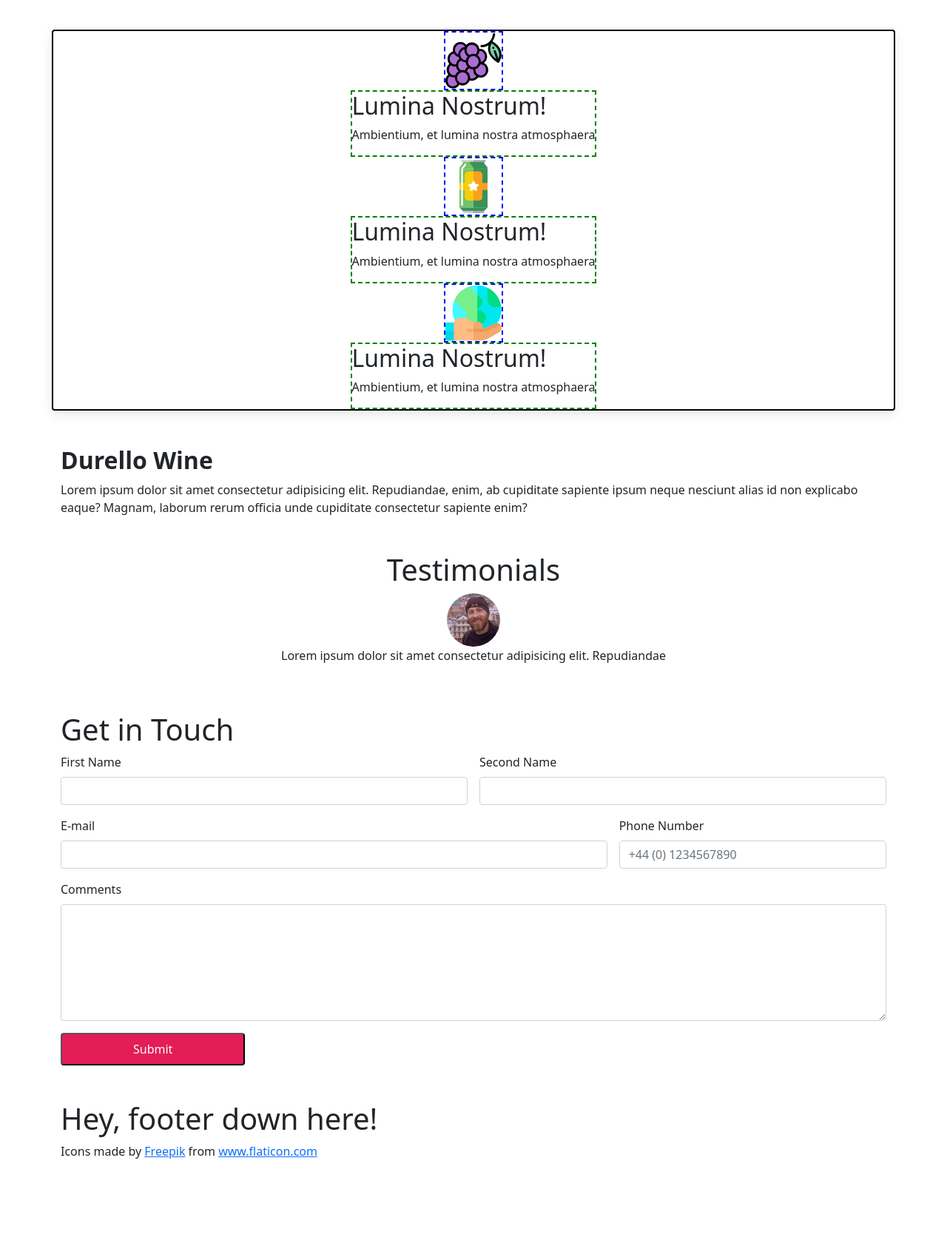
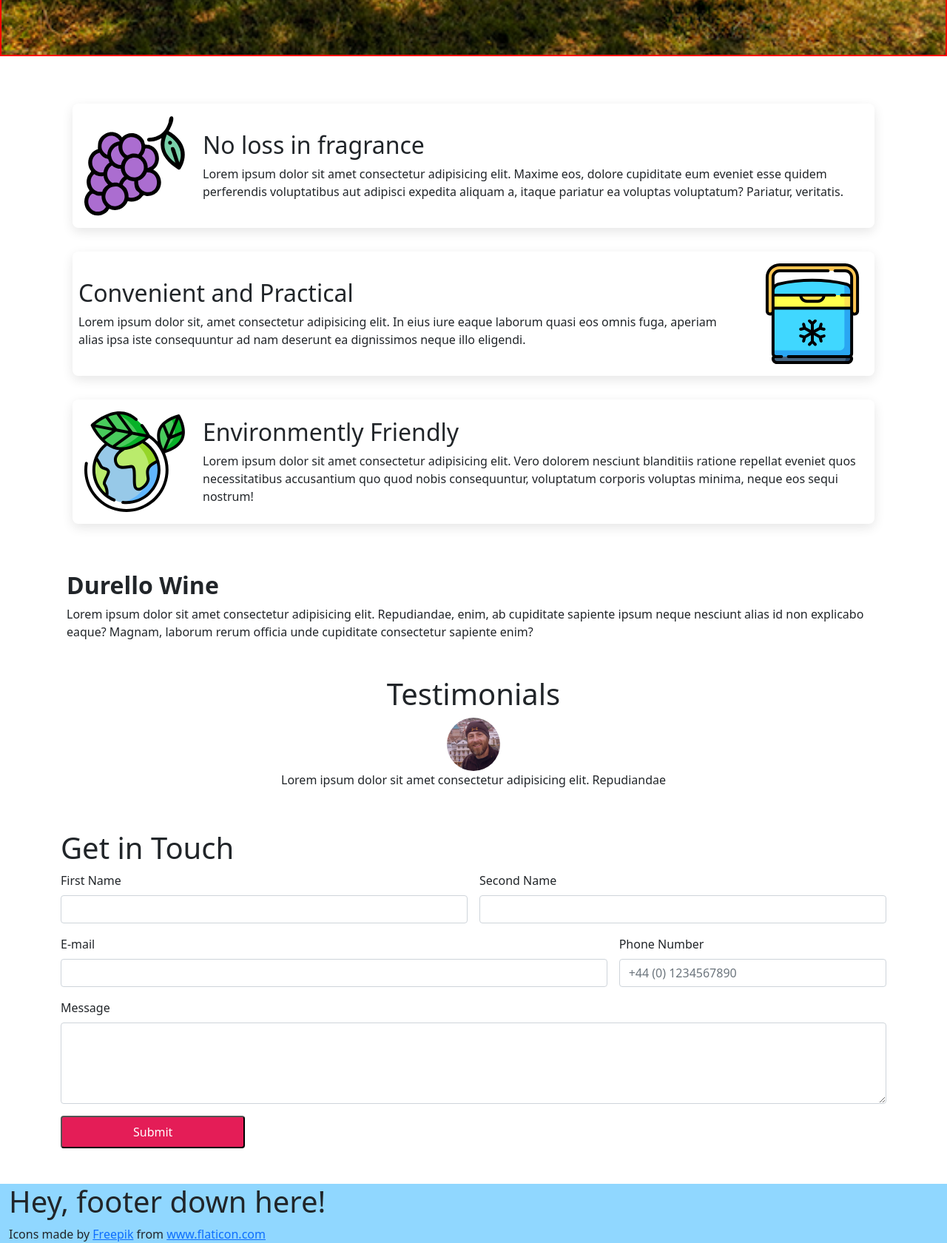
Before and after one commit to GiovanniReniero/Bubbly_Bandits_LP, a plain HTML site: page index.html in a window 1280 px wide. Shown: the part 1000-2680 px from the top of the page at 74% size. Before the commit the page ends 2568 px from the top, so only its background shows below. Drawn offline with nearby package versions, Linux system fonts and the light colour scheme; a web font is replaced by a local one.

Commit message:
form done, fixing design

```diff
--- a/components/banners.css
+++ b/components/banners.css
@@ -11,10 +11,12 @@
 /* font-family: 'Roboto', sans-serif; */
 /* font-family: 'Sorts Mill Goudy', serif; */
 
+.container{
 
+}
 
 #banner h1{
-  font-family: 'Sorts Mill Goudy', serif;
+  font-family: 'Roboto', sans-serif;
   font-weight: bold;
   font-size: 45px;
   text-shadow: 2px 2px 3px rgba(0 ,0, 0, 0.3);
--- a/components/cards.css
+++ b/components/cards.css
@@ -1,19 +1,39 @@
 .card_product{
   display: flex;
-  border: solid 2px black;
+  /* border: solid 2px black; */
   flex-direction: column;
   align-items: center;
   border-radius: 4px;
-  box-shadow: 0px 5px 15px rgba(0 ,0, 0, 0.1);
+  /* box-shadow: 0px 5px 15px rgba(0 ,0, 0, 0.1); */
 }
 
 .card_stuff{
-  border: 2px dashed green;
+  border: #B8B3BE;
+  border-radius: 8px;
+  /* width: 800px; */
+  display: flex;
+  justify-content: space-between;
+  align-items: center;
+  background-color: 2px solid #BFD0E0;
+  margin: 16px;
+  box-shadow: 0px 5px 15px rgba(0 ,0, 0, 0.1);
+
 }
 
-.picture_product{
-  border: 2px dashed blue;
-  border: ;
-  height: 80px;
-  /* best find some icons here */
+.cardIcon{
+  margin: 16px;
+  /* border: 2px dashed blue; */
+  height: 136px;
 }
+
+.cardText h2 p{
+  font-family: 'Roboto', sans-serif;
+}
+
+h2 {
+margin: 8px;
+}
+
+p{
+  margin: 0px 8px 8px 8px ;
+}
--- /dev/null
+++ b/components/footers.css
@@ -0,0 +1,5 @@
+.footer{
+  background-color: #90D7FF;
+
+
+}
--- a/components/navbars.css
+++ b/components/navbars.css
@@ -1,4 +1,4 @@
 #nav_logo{
-  max-height: 50px;
+  max-height: 80px;
   border-radius: 50%;
 }
--- a/index.html
+++ b/index.html
@@ -23,15 +23,13 @@
 <body>
 
 
-    <!-- <h1>This is Bubbly Bandits! And this is where the banner will be.</h1> -->
 
       <!-- navigation bar -->
 
-    <!-- <div class="position-sticky"> -->
       <nav class="navbar sticky-top navbar-expand-lg navbar-light bg-light ">
         <div class="container-fluid">
           <a class="navbar-brand" href="#">
-            <img src="images/logos/Glass Only Black on Sky Blue.png" id=nav_logo alt="Bubbly Bandits Logo" class="d-inline-block align-top">
+            <img src="images/logos/Glass Only Black on Nothin.png" id=nav_logo alt="Bubbly Bandits Logo" class="d-inline-block align-top">
           </a>
           <button class="navbar-toggler" type="button" data-bs-toggle="collapse" data-bs-target="#navbarSupportedContent" aria-controls="navbarSupportedContent" aria-expanded="false" aria-label="Toggle navigation">
             <span class="navbar-toggler-icon"></span>
@@ -64,12 +62,11 @@
           </div>
         </div>
       </nav>
-    <!-- </div> -->
 
     <div  id="banner" style="background-image: url(images/view.png);">
       <div class="container" >
         <img src="images/Logo transparent White.png" alt="" class="logo">
-        <h1>Prize Winning Italian Wine in a Convenient Package?</h1>
+        <h1>Prize Winning Sparkling Italian Wine in a Convenient Package?</h1>
         <h1>We CAN!</h1>
         <div class="button">
           <a href="#" class = "btn_airbnb">Find out More!</a>
@@ -80,22 +77,30 @@
 
     <div class="card_product container mt-5">
 
-        <img src="images/icons/grape2.svg" alt="" class = "picture_product">
-        <div class="card_stuff">
-          <h2>Lumina Nostrum!</h2>
-          <p>Ambientium, et lumina nostra atmosphaera</p>
+      <div class="card_stuff">
+          <img src="images/icons/grape2.svg" alt="" class="cardIcon firstCard">
+          <div class="cardText">
+            <h2>No loss in fragrance</h2>
+            <p>
+              Lorem ipsum dolor sit amet consectetur adipisicing elit. Maxime eos,  dolore cupiditate eum eveniet esse quidem perferendis voluptatibus aut   adipisci expedita aliquam a, itaque pariatur ea voluptas voluptatum?  Pariatur, veritatis.
+            </p>
+          </div>
         </div>
 
-        <img src="images/icons/beer-can2.svg" alt="" class = "picture_product">
         <div class="card_stuff">
-          <h2>Lumina Nostrum!</h2>
-          <p>Ambientium, et lumina nostra atmosphaera</p>
+          <div class="cardText">
+            <h2>Convenient and Practical</h2>
+            <p>Lorem ipsum dolor sit, amet consectetur adipisicing elit. In eius iure eaque laborum quasi eos omnis fuga, aperiam alias ipsa iste consequuntur ad nam deserunt ea dignissimos neque illo eligendi.</p>
+          </div>
+          <img src="images/icons/portability.svg" alt="" class="cardIcon secondCard">
         </div>
 
-        <img src="images/icons/sustainability.svg" alt="" class = "picture_product">
         <div class="card_stuff">
-          <h2>Lumina Nostrum!</h2>
-          <p>Ambientium, et lumina nostra atmosphaera</p>
+          <img src="images/icons/planet-earth.svg" alt="" class="cardIcon thirdCard">
+          <div class="cardText">
+            <h2>Environmently Friendly</h2>
+            <p>Lorem ipsum dolor sit amet consectetur adipisicing elit. Vero dolorem nesciunt blanditiis ratione repellat eveniet quos necessitatibus accusantium quo quod nobis consequuntur, voluptatum corporis voluptas minima, neque eos sequi nostrum!</p>
+          </div>
         </div>
       </div>
 
@@ -115,21 +120,24 @@
    <div class="container mt-5">
      <h1>Get in Touch</h1>
 
-    <form action="" class="row g-3">
+    <form action="https://formsubmit.co/nrg11@hotmail.com" method="POST" class="row g-3">
+
+      <input type="hidden" name="_next" value="https://yourdomain.co/thanks.html">
+      <input type="hidden" name="_subject" value="New Interest in Bubbly Bandits!">
 
        <div class="col-md-6">
-        <label for="first_name" class="form-label">First Name</label>
-        <input type="text" id="first_name" class="form-control" name="first_name" required>
+        <label for="firstName" class="form-label">First Name</label>
+        <input type="text" id="firstName" class="form-control" name="firstName" required>
       </div>
 
       <div class="col-md-6">
-        <label for="second_name" class="form-label">Second Name</label>
-        <input type="text" id="second_name" class="form-control" name="second_name" required>
+        <label for="secondName" class="form-label">Second Name</label>
+        <input type="text" id="secondName" class="form-control" name="secondName" required>
       </div>
 
       <div class="col-md-8">
-        <label for="e_mail" class="form-label">E-mail</label>
-        <input type="email" id="e_mail" name="e_mail" class="form-control" required>
+        <label for="email" class="form-label">E-mail</label>
+        <input type="email" id="email" name="email" class="form-control" required>
       </div>
 
       <div class="col-md-4">
@@ -138,8 +146,8 @@
       </div>
 
       <div class="col-md-12">
-        <label for="comments" class="form-label">Comments</label>
-        <textarea class="form-control" id="comments" name="comments" rows="6" required></textarea>
+        <label for="message" class="form-label">Message</label>
+        <textarea class="form-control" id="message" name="message" rows="4" required></textarea>
       </div>
 
 
@@ -153,7 +161,8 @@
 
 
 
-    <footer class="container mt-5">
+    <footer class="container-fluid mt-5 footer">
+
       <h1>Hey, footer down here!</h1>
       <!-- instagram and facebook acccount -->
       <div>Icons made by <a href="https://www.freepik.com" title="Freepik">Freepik</a> from <a href="https://www.flaticon.com/" title="Flaticon">www.flaticon.com</a></div>
--- a/style.css
+++ b/style.css
@@ -8,3 +8,9 @@
 @import url("components/cards.css");
 @import url("components/testimonials.css");
 @import url("components/navbars.css");
+@import url("components/footers.css");
+
+body {
+  background-color:rgb(248, 249, 250)
+  ) ;
+}
```
Also changed, not shown: thankyou.html (added, +12 -0 lines), images/icons/beer-can2.svg (deleted), images/icons/planet-earth.svg (added), images/icons/portability.svg (added), images/icons/sustainability.svg (deleted), images/logos/Glass Only Black on Nothin.png (added), 5 other files.
